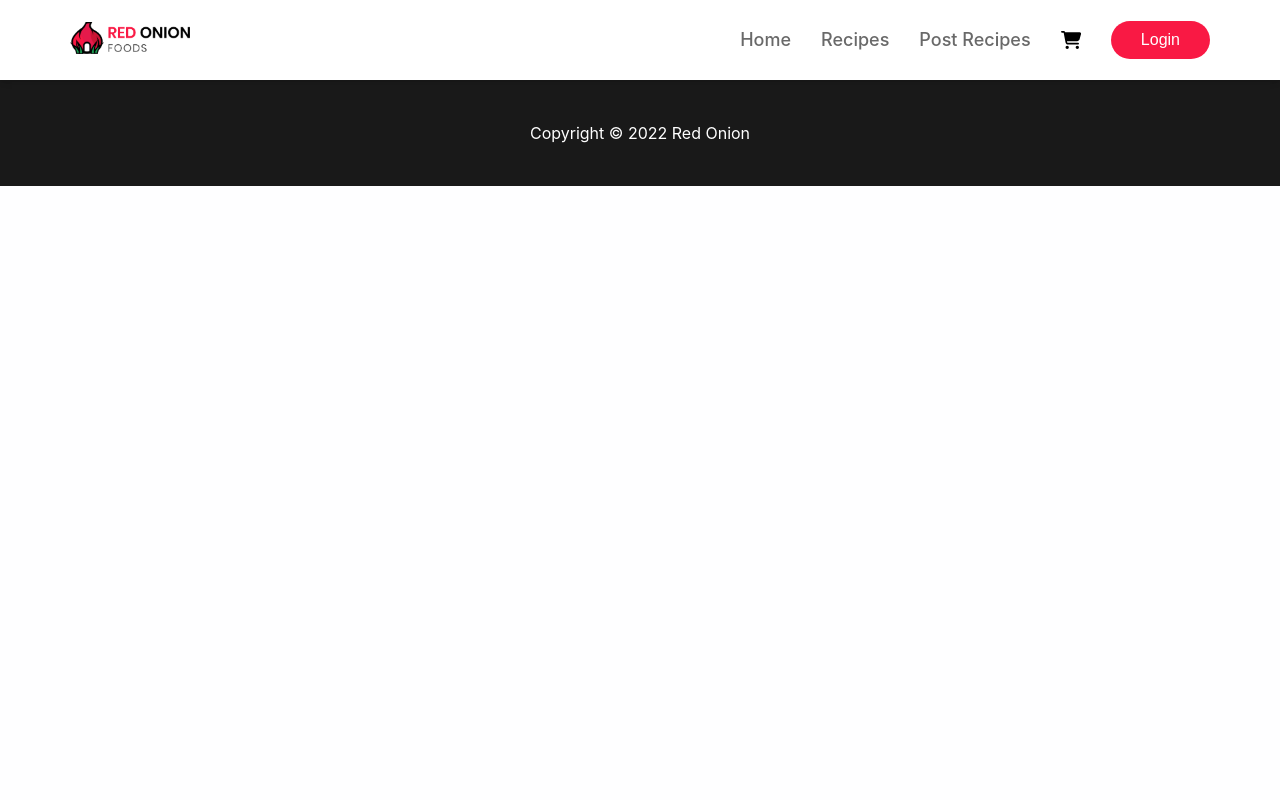
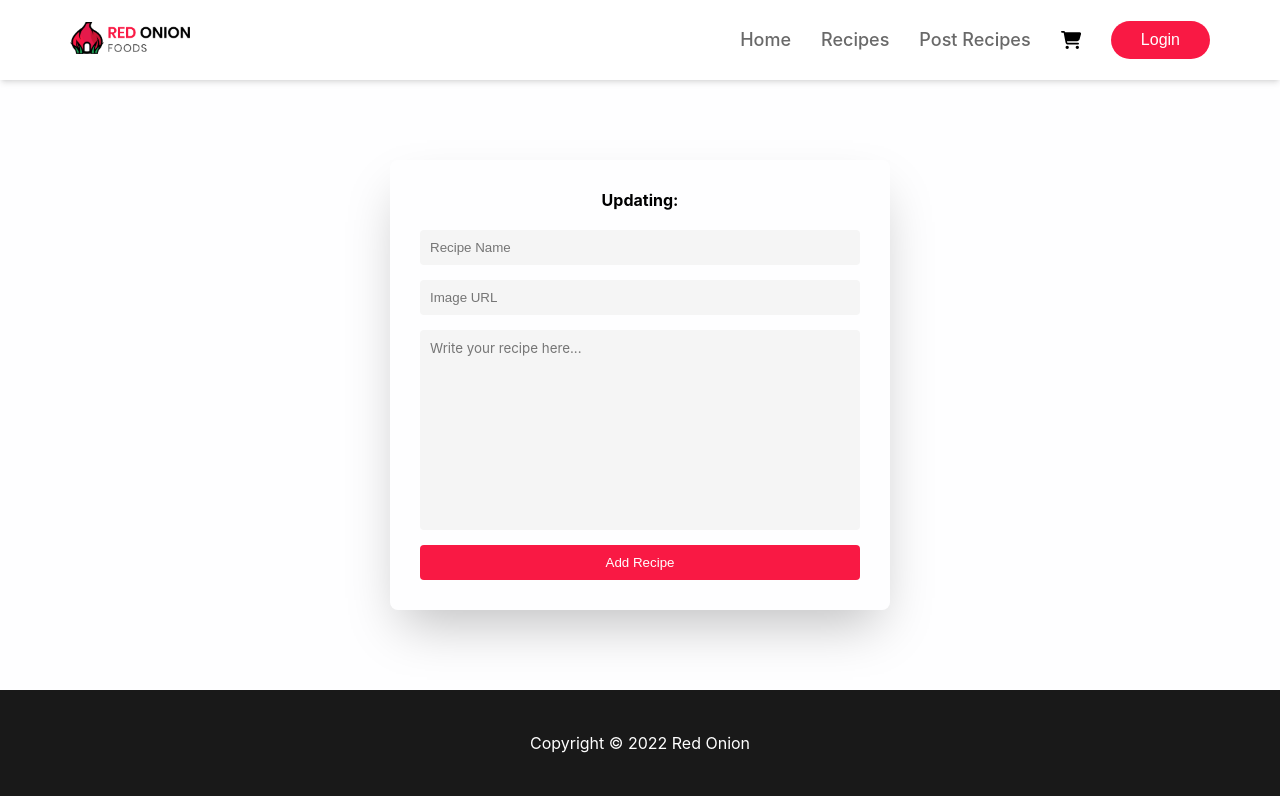
Before and after one commit to sabbirzzaman/red-onion-react, a React (Create React App) app: page /update/1 in a window 1280 px wide. Built offline with nearby package versions, Linux system fonts and the light colour scheme; no server answers.

Commit message:
recipe update form added

```diff
--- a/src/App.js
+++ b/src/App.js
@@ -10,6 +10,7 @@ import SignUp from './Pages/SignUp/SignUp';
 import Recipes from './Pages/Recipes/Recipes/Recipes';
 import ShareRecipes from './Pages/ShareRecipes/ShareRecipes/ShareRecipes';
 import './App.css';
+import UpdateRecipe from './Pages/Recipes/UpdateRecipe/UpdateRecipe';
 
 function App() {
   return (
@@ -22,6 +23,7 @@ function App() {
         <Route path='home' element={<Home></Home>}></Route>
         <Route path='food/:foodId' element={<FoodArchive></FoodArchive>}></Route>
         <Route path='recipes' element={<Recipes></Recipes>}></Route>
+        <Route path='update/:recipeId' element={<UpdateRecipe></UpdateRecipe>}></Route>
         <Route path='share-recipes' element={<ShareRecipes></ShareRecipes>}></Route>
         <Route path='checkout/:id' element={<Checkout></Checkout>}></Route>
         <Route path='signup' element={<SignUp></SignUp>}></Route>
--- a/src/Pages/Home/FilterItem/FilterItem.js
+++ b/src/Pages/Home/FilterItem/FilterItem.js
@@ -1,18 +1,37 @@
-import React from 'react';
+import React, { useEffect, useState } from 'react';
 import { InfinitySpin } from 'react-loader-spinner';
-import { useParams } from 'react-router-dom';
+import { useLocation, useParams } from 'react-router-dom';
 import useFoods from '../../../hooks/useFoods';
 import SingleFood from '../SingleFood/SingleFood';
 import './FilterItem.css';
 
 const FilterItem = () => {
+    // get the food category name
     const { foodCategory } = useParams();
+
+    // fetch the food data with useFoods hook
     const [filterItem] = useFoods('data.json');
 
+    const location = useLocation()
+
+    const [isHome, setIsHome] = useState(true);
+
+    useEffect(() => {
+        if(location.pathname) {
+            setIsHome(!isHome)
+        }
+    }, [])
+
+    console.log(isHome)
+
+    // console.log(isHome)
+
+    // find the food item by category
     const foodItem = filterItem.find(
         (foods) => foods.category === foodCategory
     );
 
+    // loading animation
     if (!foodItem) {
         return (
             <div className="loading">
@@ -21,6 +40,7 @@ const FilterItem = () => {
         );
     }
 
+    // food items
     if (foodItem) {
         return (
             <div className="filter-container">
--- a/src/Pages/Recipes/RecipeItem/RecipeItem.css
+++ b/src/Pages/Recipes/RecipeItem/RecipeItem.css
@@ -18,6 +18,11 @@
     margin-bottom: 20px;
 }
 
+
+.recipe-details h3 {
+    margin-bottom: 10px;
+}
+
 .recipe-btn {
     display: flex;
     align-items: center;
--- a/src/Pages/Recipes/RecipeItem/RecipeItem.js
+++ b/src/Pages/Recipes/RecipeItem/RecipeItem.js
@@ -1,11 +1,13 @@
 import React from 'react';
-import './RecipeItem.css'
+import { useNavigate } from 'react-router-dom';
+import './RecipeItem.css';
 
-const RecipeItem = ({recipe}) => {
-    const {image, name, instruction} = recipe;
+const RecipeItem = ({recipe, deleteRecipe}) => {
+    const { _id, image, name, instruction } = recipe;
+    const navigate = useNavigate();
 
     return (
-        <div className='recipe-item'>
+        <div className="recipe-item">
             <img src={image} alt={name} />
 
             <div className="recipe-details">
@@ -13,8 +15,10 @@ const RecipeItem = ({recipe}) => {
                 <p>{instruction}</p>
 
                 <div className="recipe-btn">
-                    <button>Edit Recipe</button>
-                    <button>Delete Recipe</button>
+                    <button onClick={() => navigate(`/update/${_id}`)}>Edit Recipe</button>
+                    <button onClick={() => deleteRecipe(_id)}>
+                        Delete Recipe
+                    </button>
                 </div>
             </div>
         </div>
--- a/src/Pages/Recipes/Recipes/Recipes.js
+++ b/src/Pages/Recipes/Recipes/Recipes.js
@@ -1,22 +1,37 @@
-import React, { useEffect, useState } from 'react';
+import React from 'react';
+import useFoods from '../../../hooks/useFoods';
 import RecipeItem from '../RecipeItem/RecipeItem';
-import './Recipes.css'
+import './Recipes.css';
 
 const Recipes = () => {
-    const [recipes, setRecipes] = useState([]);
+    // get recipe data
+    const [recipes, setRecipes] = useFoods('http://localhost:5000/recipes');
 
-    useEffect(() => {
-        fetch('http://localhost:5000/recipes')
-        .then(res => res.json())
-        .then(data => setRecipes(data))
-    }, [])
+    // delete recipe data
+    const handleDeleteRecipe = (id) => {
+        const url = `http://localhost:5000/recipe/${id}`;
 
-    console.log(recipes)
+        fetch(url, {
+            method: 'DELETE',
+        })
+            .then((res) => res.json())
+            .then((data) => {
+                console.log('deleted', data._id);
+                const remaining = recipes.filter((user) => user._id !== id);
+                setRecipes(remaining);
+            });
+    };
 
     return (
-        <div className='recipe-container'>
+        <div className="recipe-container">
             <div className="container">
-                {recipes.map(recipe => <RecipeItem key={recipe._id} recipe={recipe}></RecipeItem>)}
+                {recipes.map((recipe) => (
+                    <RecipeItem
+                        key={recipe._id}
+                        recipe={recipe}
+                        deleteRecipe={handleDeleteRecipe}
+                    ></RecipeItem>
+                ))}
             </div>
         </div>
     );
--- /dev/null
+++ b/src/Pages/Recipes/UpdateRecipe/UpdateRecipe.css
@@ -0,0 +1,15 @@
+.update-container {
+    text-align: center;
+    padding: 80px 0;
+}
+
+.update-container .container {
+    max-width: 500px;
+    padding: 30px;
+    border-radius: 8px;
+    box-shadow: 0 25px 50px -12px rgb(0 0 0 / 0.25);
+}
+
+.update-container h4 {
+    margin-bottom: 20px;
+}
--- /dev/null
+++ b/src/Pages/Recipes/UpdateRecipe/UpdateRecipe.js
@@ -0,0 +1,63 @@
+import React from 'react';
+import { useForm } from 'react-hook-form';
+import { useParams } from 'react-router-dom';
+import useFoods from '../../../hooks/useFoods';
+import './UpdateRecipe.css';
+
+const UpdateRecipe = () => {
+    // get id form path
+    const { recipeId } = useParams();
+
+    // get recipe item data
+    const [recipe] = useFoods(`http://localhost:5000/recipe/${recipeId}`);
+
+    // get recipe name
+    const { name } = recipe;
+
+    const { register, handleSubmit } = useForm();
+
+    // update recipe data
+    const onSubmit = (data) => {
+        const url = `http://localhost:5000/recipe/${recipeId}`;
+
+        fetch(url, {
+            method: 'PUT',
+            headers: {
+                'content-type': 'application/json',
+            },
+            body: JSON.stringify(data),
+        })
+            .then((res) => res.json())
+            .then((data) => console.log(data));
+    };
+
+    return (
+        <div className="update-container">
+            <div className="container">
+                <h4>Updating: {name}</h4>
+                <form className="recipe-form" onSubmit={handleSubmit(onSubmit)}>
+                    <input
+                        type="text"
+                        placeholder="Recipe Name"
+                        {...register('name')}
+                        required
+                    />
+                    <input
+                        type="text"
+                        placeholder="Image URL"
+                        {...register('image')}
+                        required
+                    />
+                    <textarea
+                        placeholder="Write your recipe here..."
+                        {...register('instruction')}
+                        required
+                    />
+                    <input type="submit" value="Add Recipe" />
+                </form>
+            </div>
+        </div>
+    );
+};
+
+export default UpdateRecipe;
--- a/src/Pages/ShareRecipes/RecipeForm/RecipeForm.js
+++ b/src/Pages/ShareRecipes/RecipeForm/RecipeForm.js
@@ -16,7 +16,7 @@ const RecipeForm = () => {
         })
             .then((res) => res.json())
             .then((result) => {
-                console.log(result);
+                console.log('success', result)
             });
     };
 
@@ -31,7 +31,6 @@ const RecipeForm = () => {
             <input
                 type="text"
                 placeholder="Image URL"
-                g
                 {...register('image')}
                 required
             />
```
Also changed, not shown: src/Pages/Home/FoodsFilter/FoodsFilter.js (+6 -1 lines).
